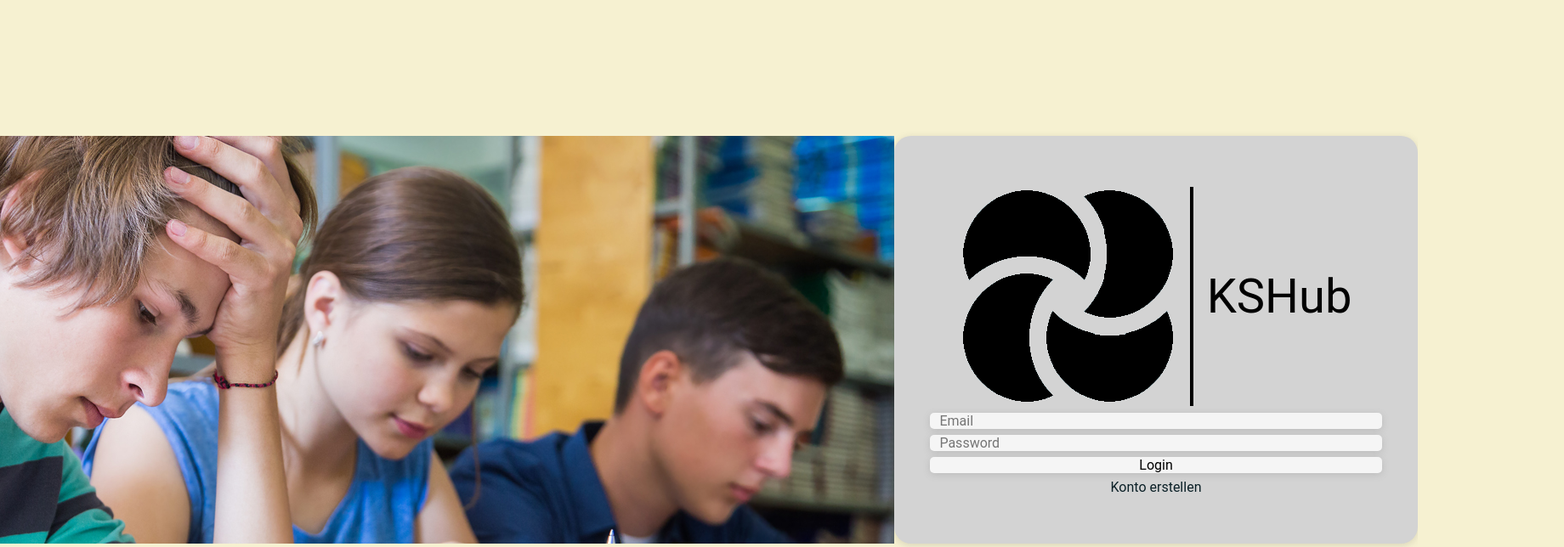
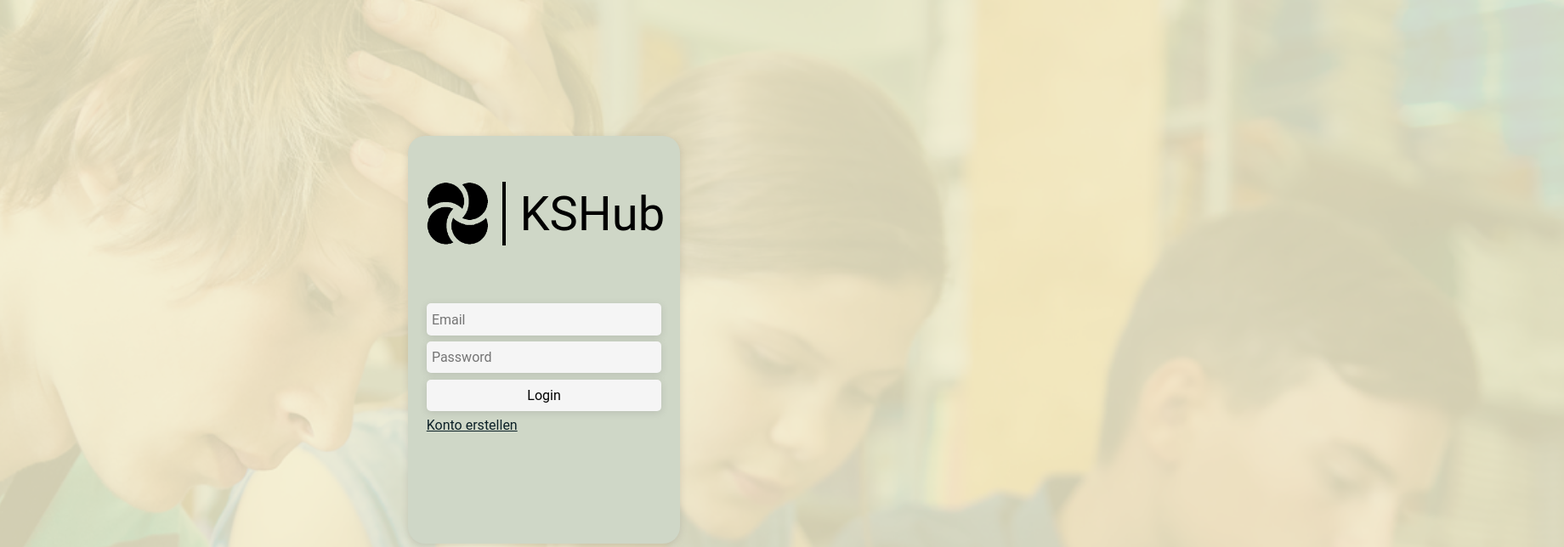
Before and after one commit to anticN/ksh-hub, a plain HTML site: page frontend/login/index.html in a window 1280 px wide. Shown: the top 644 px of the page at 85% size, 1840 px wide, since content can reach past the window. Drawn offline with Linux system fonts and the light colour scheme.

Commit message:
redirect to registration styling

```diff
--- a/frontend/login/styles.css
+++ b/frontend/login/styles.css
@@ -1,7 +1,20 @@
+:root {
+    --primary: #F6F1D1;
+    --secondary: #CFD7C7;
+    --primary-text: #0B2027;
+    --secondary-text: #40798C;
+    --marked: #70A9A1;
+}
+
 * {
     margin: 0;
     padding: 0;
     box-sizing: border-box;
+}
+
+html {
+    width: 100vw;
+    overflow: hidden;
 }
 
 body {
@@ -19,9 +32,15 @@ body {
     align-items: center;
     justify-content: center;
     flex-direction: column;
-    background-color: rgb(211, 211, 211);
+    background-color: var(--secondary);
     border-radius: 20px;
     box-shadow: rgba(99, 99, 99, 0.2) 0px 2px 8px 0px;
+}
+
+.logo {
+    margin-bottom: 20%;
+    height: 20%;
+    text-decoration: none;
 }
 
 form {
@@ -46,7 +65,25 @@ input {
 }
 
 input[type=submit]:hover {
-    background-color: #d9eeda;
+    background-color: var(--marked);
     cursor: pointer;
-    transition: 0.3s ease-in-out;
+    transition: 0.1s ease-in-out;
 }
+
+a {
+    text-decoration: underline;
+    color: var(--primary-text);
+    align-self: flex-start;
+    padding-left: 5%;
+}
+
+a:hover {
+    color: var(--marked);
+}
+
+#bg-picture {
+    position: absolute;
+    height: 100vh;
+    opacity: 0.15;
+    z-index: -1;
+}
```
